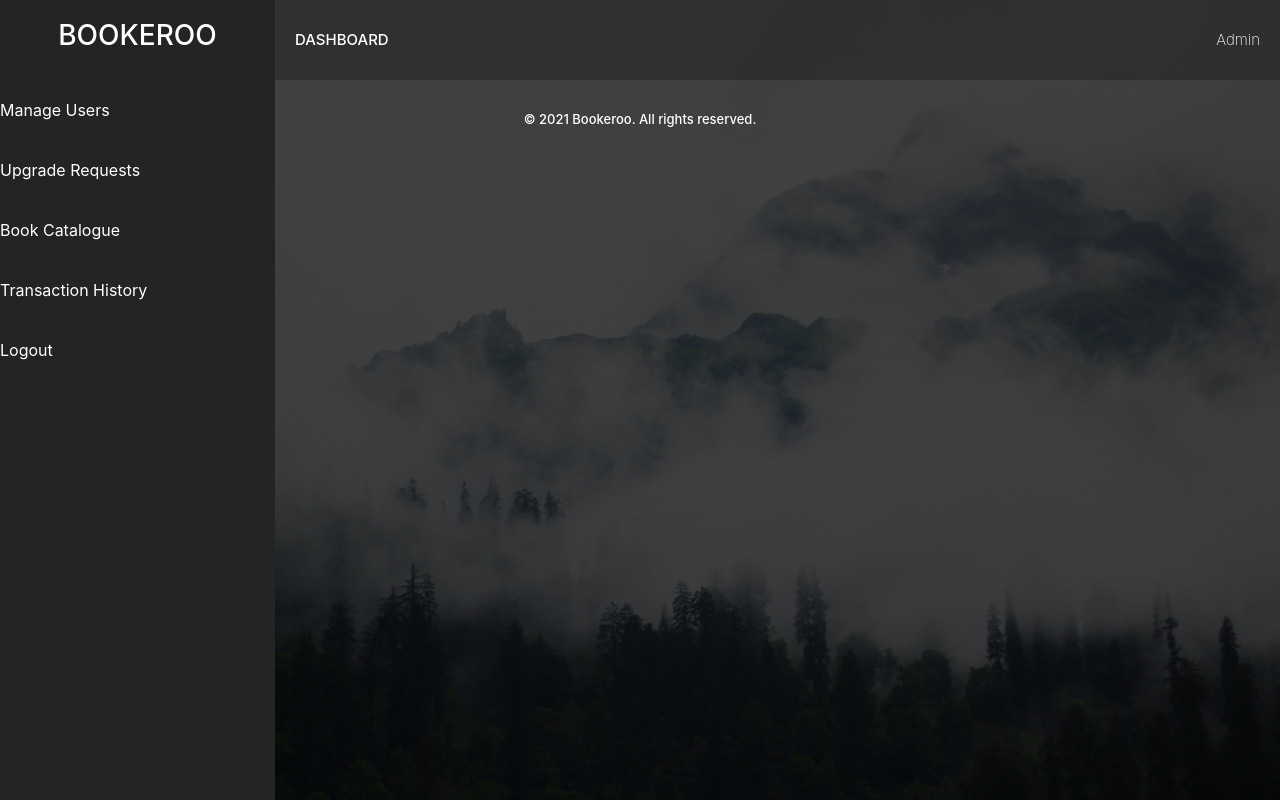
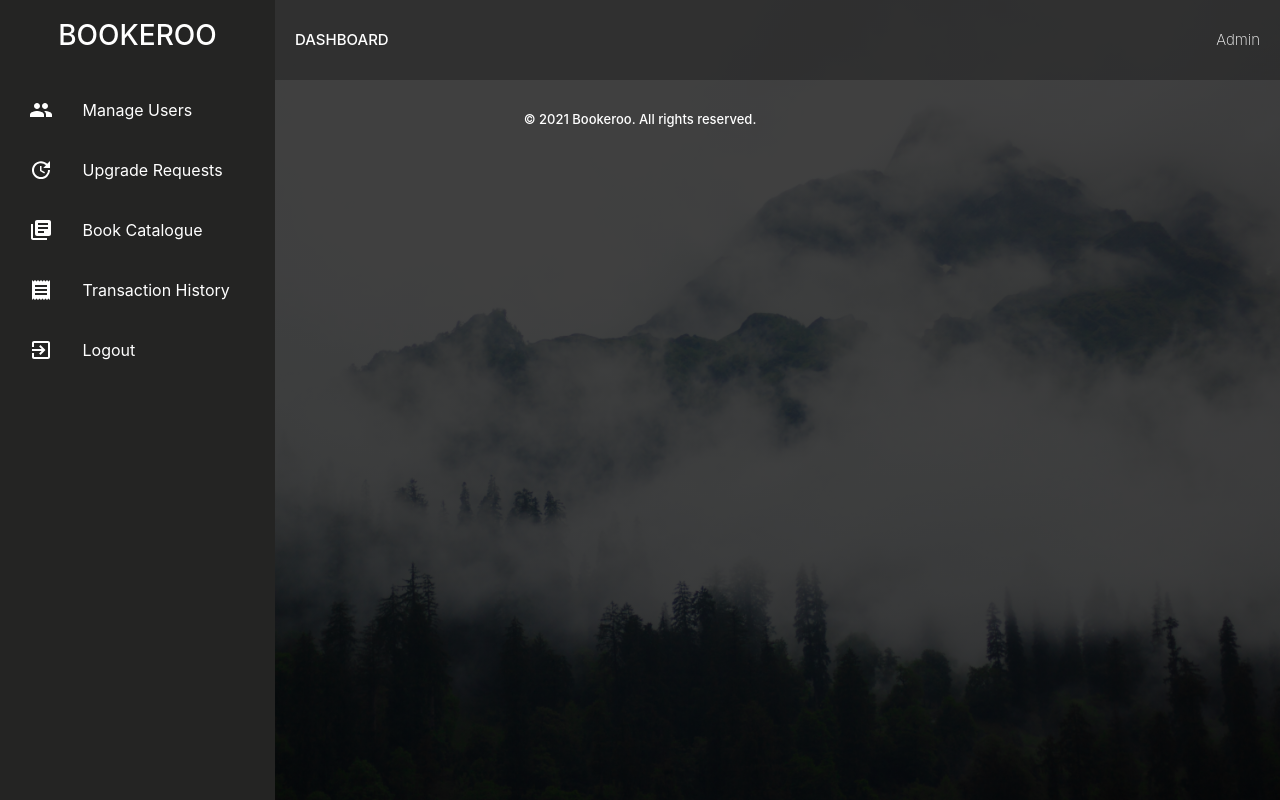
Before and after one commit to s3844467/JUVKS, a React (Create React App) app in the folder FrontEnd/myfirstapp/: page /admin in a window 1280 px wide. Built offline with nearby package versions, Linux system fonts and the light colour scheme.

Commit message:
implementing mui

```diff
--- a/FrontEnd/myfirstapp/package.json
+++ b/FrontEnd/myfirstapp/package.json
@@ -3,6 +3,11 @@
   "version": "0.1.0",
   "private": true,
   "dependencies": {
+    "@emotion/react": "^11.4.1",
+    "@emotion/styled": "^11.3.0",
+    "@material-ui/core": "^4.12.3",
+    "@material-ui/icons": "^4.11.2",
+    "@mui/material": "^5.0.2",
     "@testing-library/jest-dom": "^4.2.4",
     "@testing-library/react": "^9.5.0",
     "@testing-library/user-event": "^7.2.1",
--- a/FrontEnd/myfirstapp/src/components/AdminManagement/AdminDashboard.js
+++ b/FrontEnd/myfirstapp/src/components/AdminManagement/AdminDashboard.js
@@ -14,7 +14,7 @@ class AdminDashboard extends Component {
                         {SidebarContent.map((menuItem, index) => {
                             return(
                             <li className="side-menu-row" index={index} onClick={()=> {window.location.pathname = menuItem.link}}>
-                                {/* <div id="icon"> {menuItem.icon} </div> */}
+                                <div id="icon"> {menuItem.icon} </div>
                                 <div id="title"> {menuItem.title} </div>
                             </li>)
                         })}
--- a/FrontEnd/myfirstapp/src/components/BookManagement/Book.js
+++ b/FrontEnd/myfirstapp/src/components/BookManagement/Book.js
@@ -140,6 +140,9 @@ class Book extends Component {
                                         <div className="review-top">
                                             <strong>{review.username}</strong>
                                             <span>{review.rating}</span>
+                                            <ul className="review-rating">{Array.from(Array(parseInt(review.rating)), (e, i) => {
+                                                return <li className="rating-item" key={i}>*</li>
+                                            })}</ul>
                                         </div>
                                         <p className="review-btm">{review.comment}</p>
                                     </div>
```
Also changed, not shown: 1 other file (tests, documents, lock files or other folders).
